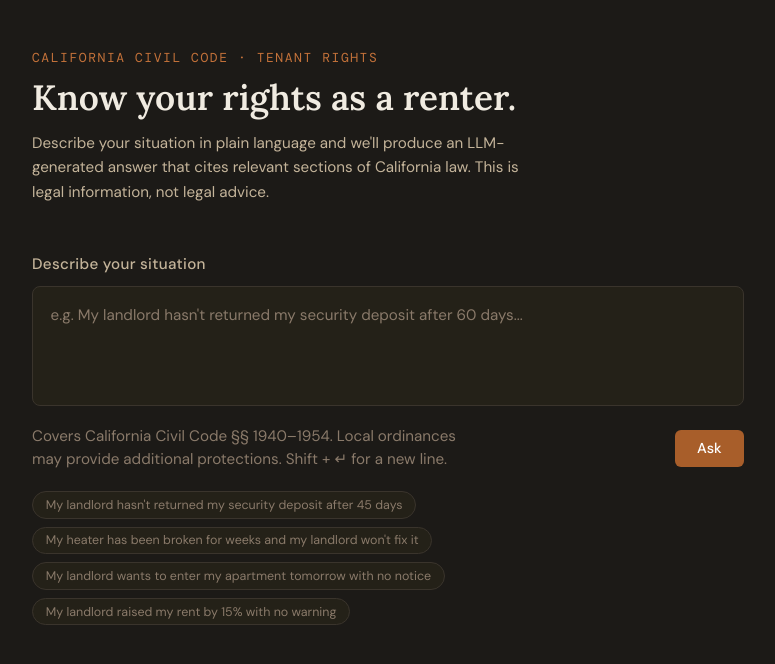
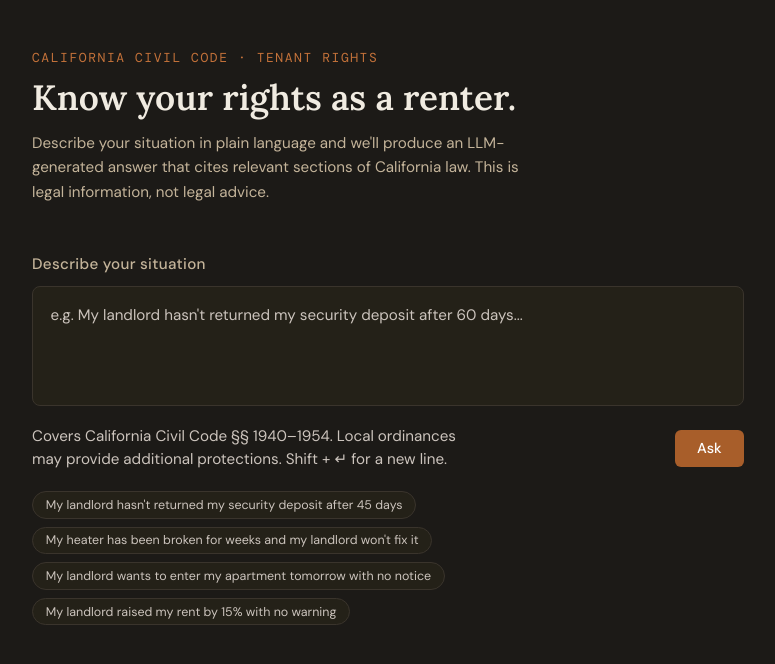
Before and after one commit to RichardGabelman/ca-tenant-law-rag, a React (Vite) app in the folder frontend/: page / in a window 1280 px wide. Shown: the top 664 px of the page, without its empty margins (252-1027 px from the left). Built offline with nearby package versions, Linux system fonts and the light colour scheme; no server answers.

Commit message:
fix: muted color contrast

```diff
--- a/frontend/src/App.css
+++ b/frontend/src/App.css
@@ -14,7 +14,7 @@
   --bg-card-hover: #302D25;
   --text-primary: #F0EBE1;
   --text-secondary: #C4B49A;
-  --text-muted: #8A7A6A;
+  --text-muted: #CCC4BD;
   --accent: #C4723A;
   --accent-btn: #A85E2A;
   --accent-soft: #8A7A6A;
```
